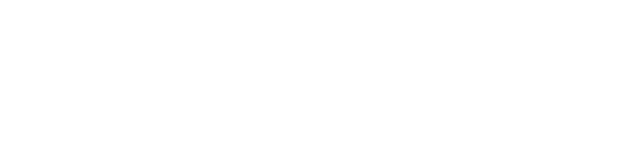
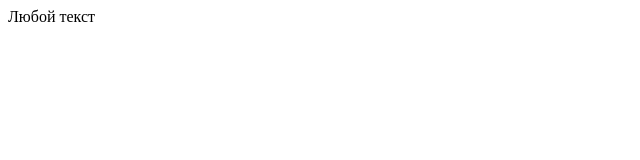
Before and after one commit to ayidin/my-site, a plain HTML site: page index.html in a window 1280 px wide. Shown: the whole page, without its empty margins (0-640 px from the left). Drawn offline with Linux system fonts and the light colour scheme.

Commit message:
Change header

```diff
--- a/index.html
+++ b/index.html
@@ -7,6 +7,6 @@
   <title>Document</title>
 </head>
 <body>
-    <header></header>
+    <header> Любой текст</header>
 </body>
 </html>
```
